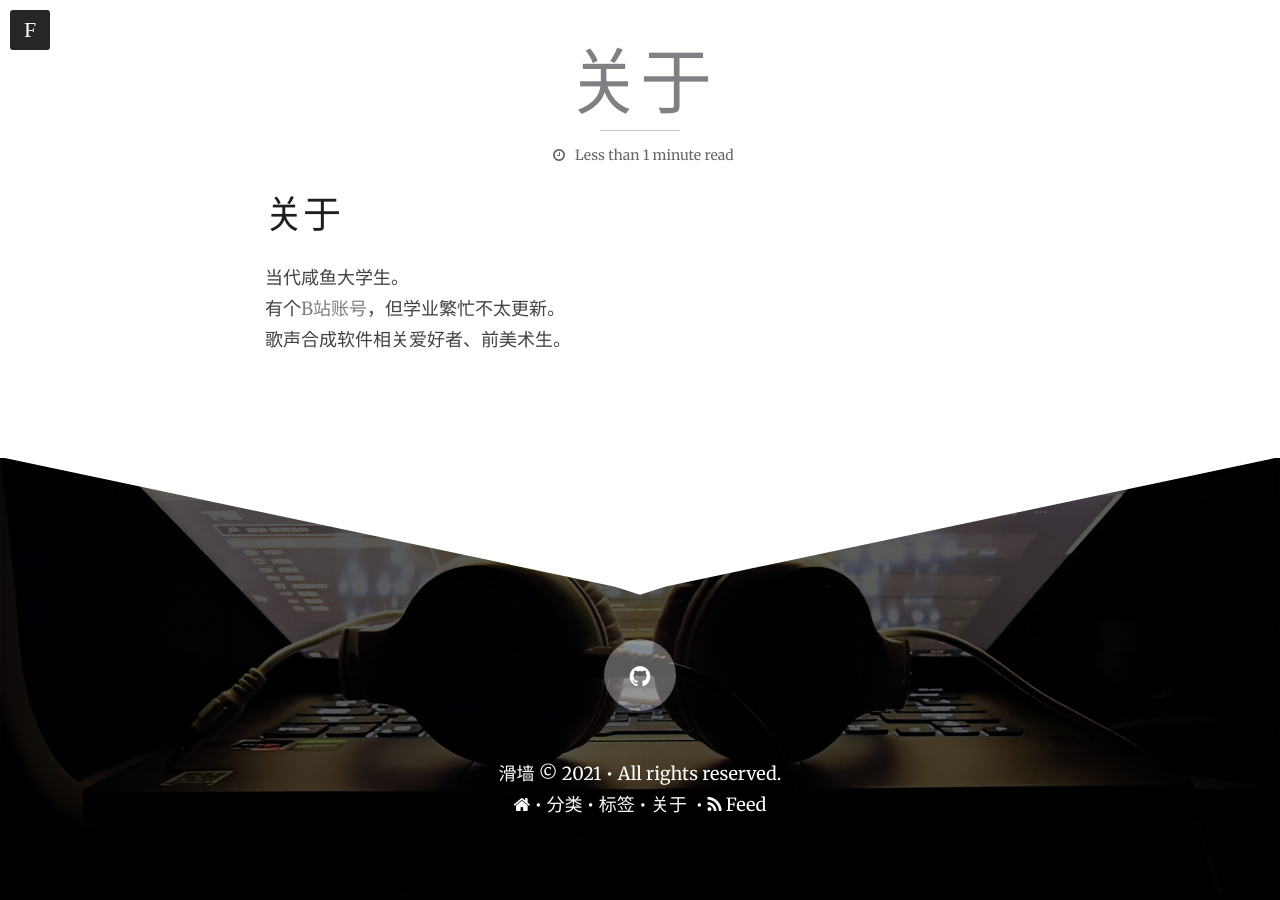
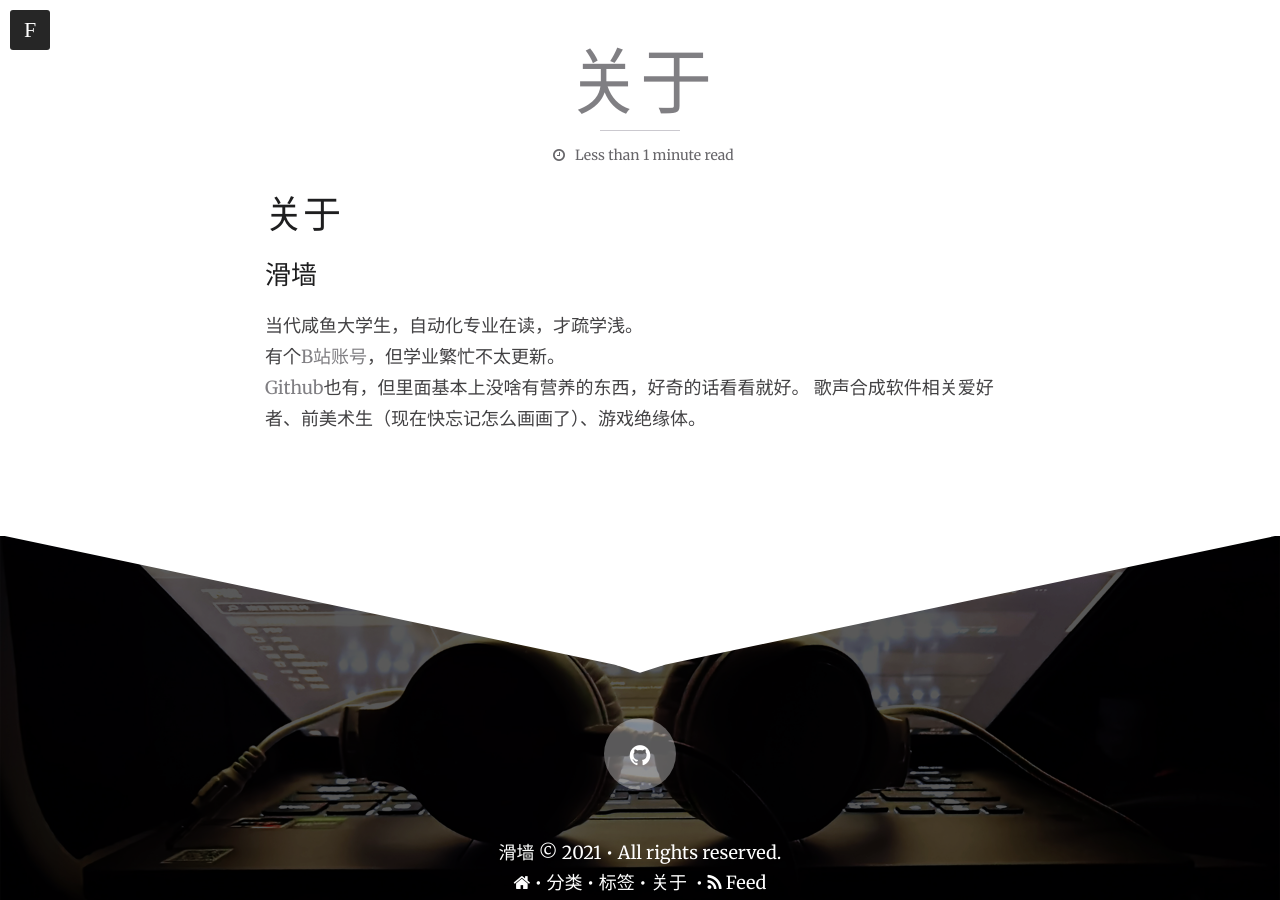
Before and after one commit to Slidingwall/slidingwall.github.io, a Jekyll site: the page built from _pages/about.md, in a window 1280 px wide and 900 px high, scrolled down 565 px. Built offline with Jekyll 4.4.1, drawn with Linux system fonts in a browser that asks for light colours.

Commit message:
Update about.md

```diff
--- a/_pages/about.md
+++ b/_pages/about.md
@@ -6,6 +6,8 @@ tags: [tags]
 ---
 
 # 关于
-当代咸鱼大学生。
+## 滑墙
+当代咸鱼大学生，自动化专业在读，才疏学浅。
 有个[B站账号](https://space.bilibili.com/141232009)，但学业繁忙不太更新。
-歌声合成软件相关爱好者、前美术生。
+[Github](https://github.com/Slidingwall)也有，但里面基本上没啥有营养的东西，好奇的话看看就好。
+歌声合成软件相关爱好者、前美术生（现在快忘记怎么画画了）、游戏绝缘体。
```
